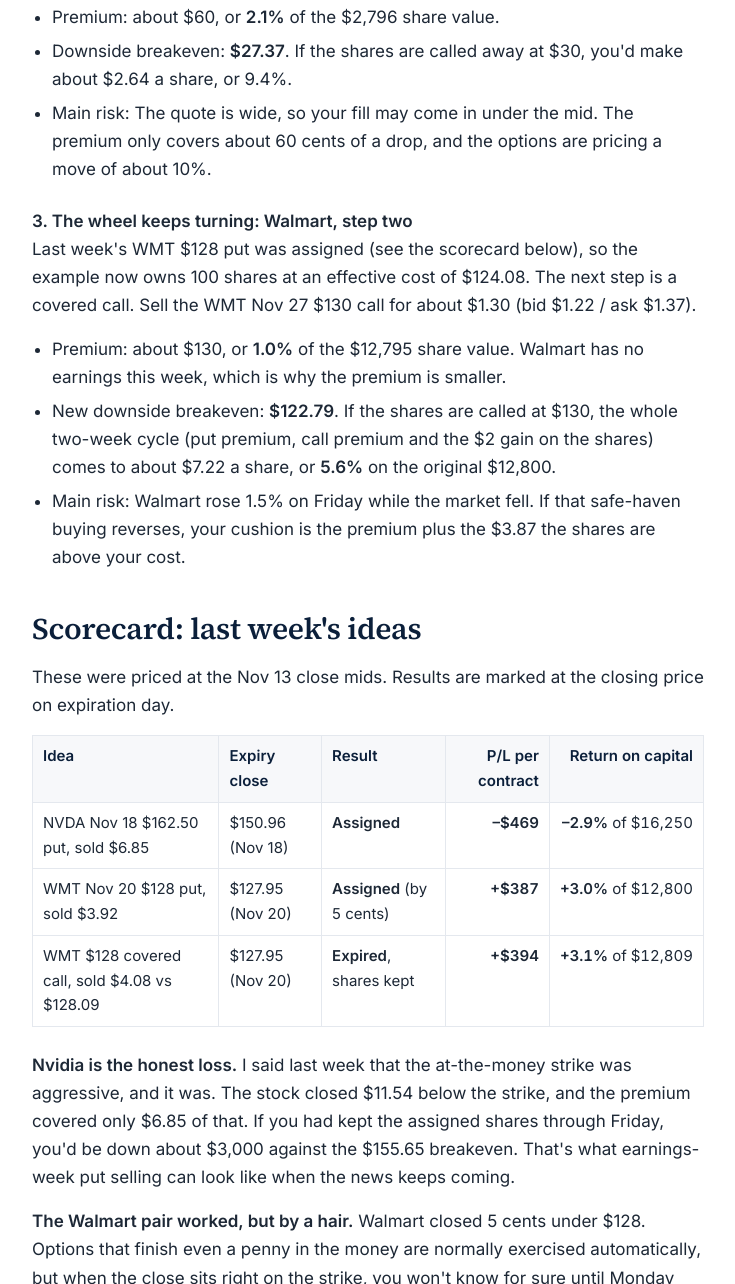
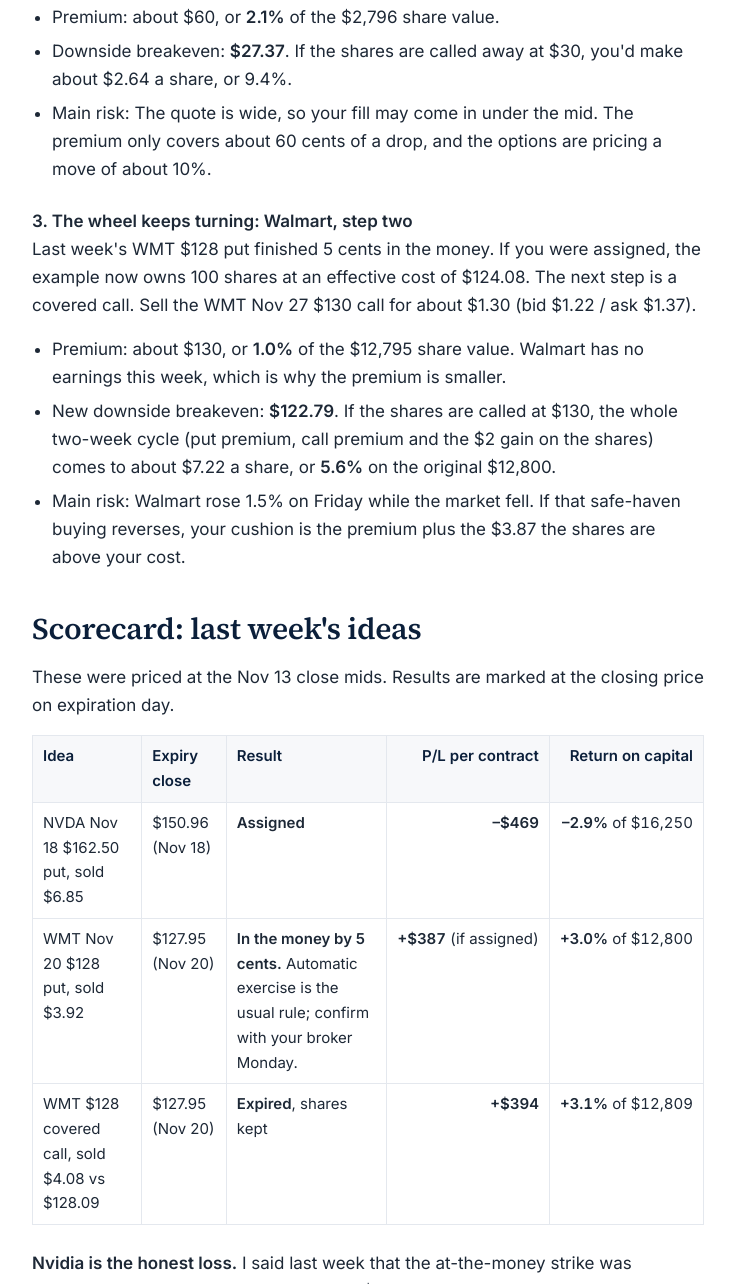
Before and after one commit to thornton02-hub/earningswheel, a plain HTML site: page letter.html in a window 1280 px wide. Shown: the part 3911-5195 px from the top of the page, without its empty margins (272-1007 px from the left). Drawn offline with Linux system fonts and the light colour scheme.

Commit message:
Letter Nov 23: WMT put in the money by 5 cents, assignment to confirm

```diff
--- a/letter.html
+++ b/letter.html
@@ -101,7 +101,7 @@
     <li>Main risk: The quote is wide, so your fill may come in under the mid. The premium only covers about 60 cents of a drop, and the options are pricing a move of about 10%.</li>
     </ul>
     <p><strong>3. The wheel keeps turning: Walmart, step two</strong><br>
-    Last week's WMT $128 put was assigned (see the scorecard below), so the example now owns 100 shares at an effective cost of $124.08. The next step is a covered call. Sell the WMT Nov 27 $130 call for about $1.30 (bid $1.22 / ask $1.37).</p>
+    Last week's WMT $128 put finished 5 cents in the money. If you were assigned, the example now owns 100 shares at an effective cost of $124.08. The next step is a covered call. Sell the WMT Nov 27 $130 call for about $1.30 (bid $1.22 / ask $1.37).</p>
     <ul>
     <li>Premium: about $130, or <strong>1.0%</strong> of the $12,795 share value. Walmart has no earnings this week, which is why the premium is smaller.</li>
     <li>New downside breakeven: <strong>$122.79</strong>. If the shares are called at $130, the whole two-week cycle (put premium, call premium and the $2 gain on the shares) comes to about $7.22 a share, or <strong>5.6%</strong> on the original $12,800.</li>
@@ -116,7 +116,7 @@
     </thead>
     <tbody>
     <tr><td>NVDA Nov 18 $162.50 put, sold $6.85</td><td>$150.96 (Nov 18)</td><td><strong>Assigned</strong></td><td class="num"><strong>–$469</strong></td><td class="num"><strong>–2.9%</strong> of $16,250</td></tr>
-    <tr><td>WMT Nov 20 $128 put, sold $3.92</td><td>$127.95 (Nov 20)</td><td><strong>Assigned</strong> (by 5 cents)</td><td class="num"><strong>+$387</strong></td><td class="num"><strong>+3.0%</strong> of $12,800</td></tr>
+    <tr><td>WMT Nov 20 $128 put, sold $3.92</td><td>$127.95 (Nov 20)</td><td><strong>In the money by 5 cents.</strong> Automatic exercise is the usual rule; confirm with your broker Monday.</td><td class="num"><strong>+$387</strong> (if assigned)</td><td class="num"><strong>+3.0%</strong> of $12,800</td></tr>
     <tr><td>WMT $128 covered call, sold $4.08 vs $128.09</td><td>$127.95 (Nov 20)</td><td><strong>Expired</strong>, shares kept</td><td class="num"><strong>+$394</strong></td><td class="num"><strong>+3.1%</strong> of $12,809</td></tr>
     </tbody>
     </table>
```
